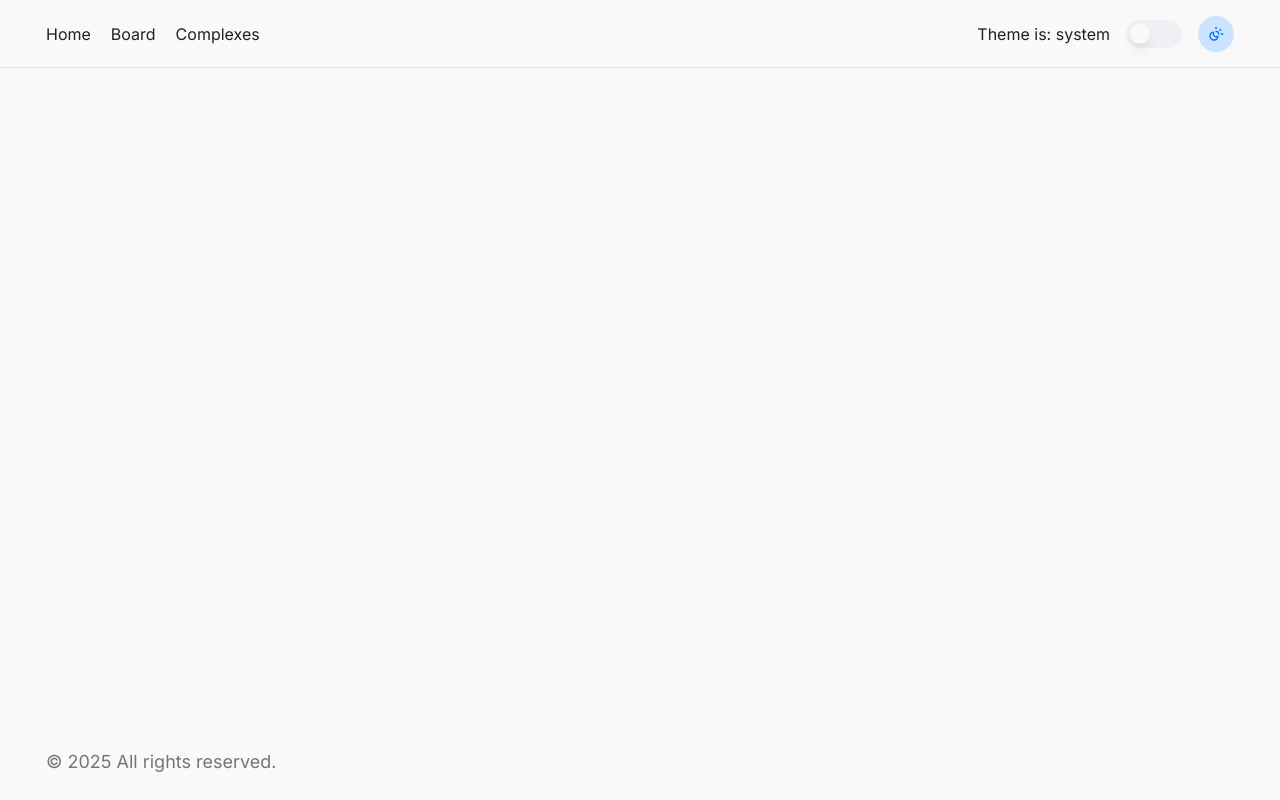
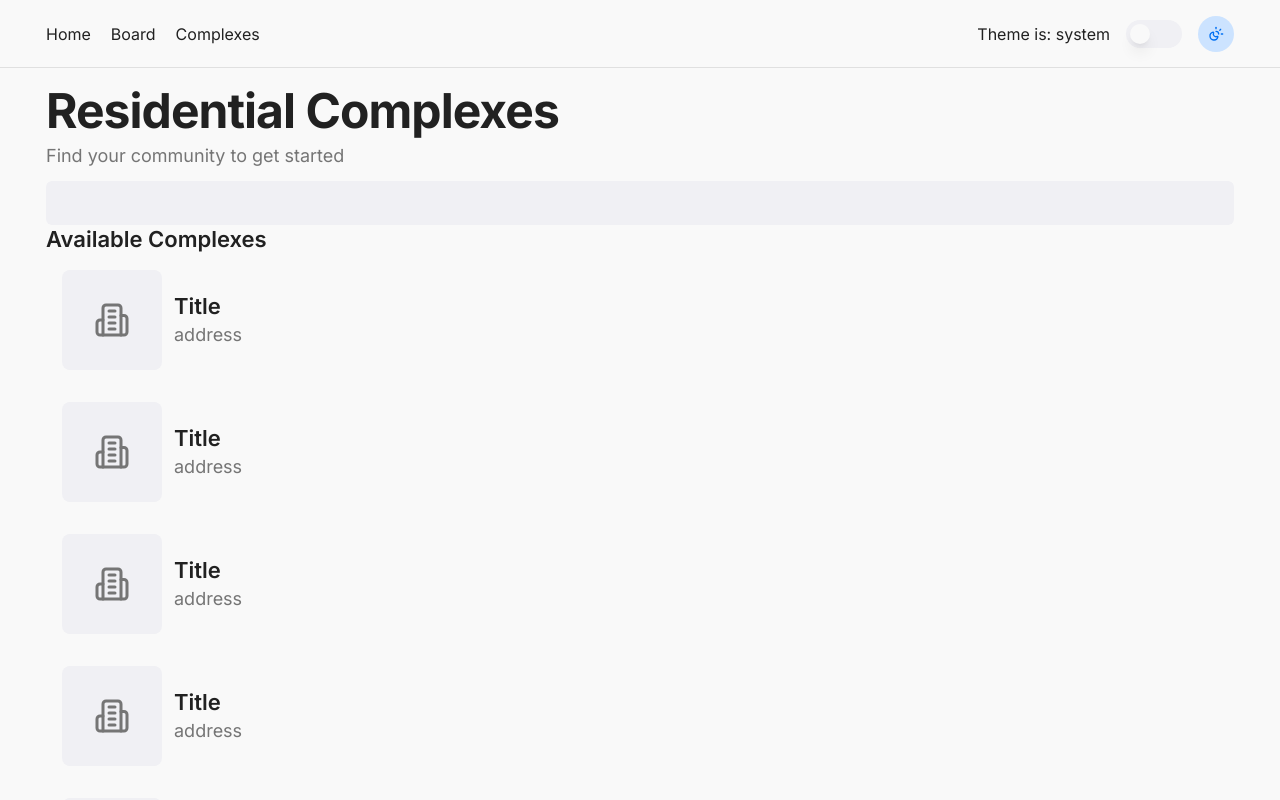
Before and after one commit to ianinazarenko/next-door, a Next.js app: page /complexes in a window 1280 px wide. Shown: the top 800 px of the page. Built offline with nearby package versions, Linux system fonts and the light colour scheme; no server answers; the database is empty.

Commit message:
feat: Add base complexes page
- ComplexesPage
- Complexes types
- Base DB query
- Base page components (not integrated yet)
- Mock post interface

```diff
--- a/app/complexes/[slug]/page.tsx
+++ b/app/complexes/[slug]/page.tsx
@@ -1,3 +1,4 @@
-export default function ComplexPage() {
-    return <div className={'page c-container'}>Complex Page with slug:</div>;
+export default async function ComplexPage({ params }: { params: Promise<{ slug: string }> }) {
+    const { slug } = await params;
+    return <div className={'page c-container'}>Complex Page with slug: {slug}</div>;
 }
--- a/app/complexes/page.tsx
+++ b/app/complexes/page.tsx
@@ -1,3 +1,28 @@
-export default function ComplexesPage() {
-    return <div className={'page c-container'}>Complexes Page</div>;
+import { IComplexBase } from '@/types/complexes';
+import s from './page.module.css';
+import CInput from '@/app/components/ui/CInput';
+import ComplexesList from '@/app/components/pages/complexes/ComplexesList';
+import { fetchComplexes } from '@/lib/queries';
+
+const TITLE = 'Residential Complexes';
+const DESC = 'Find your community to get started';
+
+export default async function ComplexesPage() {
+    const complexes: IComplexBase[] = await fetchComplexes({ limit: 10, offset: 0 });
+    console.log(complexes);
+
+    return (
+        <div className={`page c-container`}>
+            <div className={s.header}>
+                <h1 className={'h1'}>{TITLE}</h1>
+                <p className={'card-description'}>{DESC}</p>
+            </div>
+
+            <div>
+                <CInput />
+            </div>
+
+            <ComplexesList />
+        </div>
+    );
 }
--- /dev/null
+++ b/app/components/common/placeholders/ComplexesImgDefault.module.css
@@ -0,0 +1,15 @@
+.container {
+    display: flex;
+    align-items: center;
+    justify-content: center;
+    width: 10rem;
+    height: 10rem;
+    border-radius: var(--radius-card);
+    background-color: var(--bg-secondary);
+}
+
+.icon {
+    width: 3.6rem;
+    height: 3.6rem;
+    color: var(--text-secondary);
+}
--- /dev/null
+++ b/app/components/common/placeholders/ComplexesImgDefault.tsx
@@ -0,0 +1,10 @@
+import s from './ComplexesImgDefault.module.css';
+import { Building2 } from 'lucide-react';
+
+export default function ComplexesImgDefault() {
+    return (
+        <div className={s.container}>
+            <Building2 className={s.icon} />
+        </div>
+    );
+}
--- /dev/null
+++ b/app/components/pages/complexes/ComplexesCard.module.css
@@ -0,0 +1,6 @@
+.card {
+    display: flex;
+    align-items: center;
+    gap: var(--gap-card-mob);
+    padding: var(--p-card-mob);
+}
--- /dev/null
+++ b/app/components/pages/complexes/ComplexesCard.tsx
@@ -0,0 +1,29 @@
+import s from './ComplexesCard.module.css';
+import Image from 'next/image';
+import ComplexesImgDefault from '@/app/components/common/placeholders/ComplexesImgDefault';
+
+interface IProps {
+    title: string;
+    address: string;
+    img?: string;
+}
+
+export default function ComplexesCard({ title, address, img = '' }: IProps) {
+    return (
+        <div className={s.card}>
+            {img ? (
+                <Image
+                    src={img}
+                    alt={'Alt'}
+                />
+            ) : (
+                <ComplexesImgDefault />
+            )}
+
+            <div>
+                {title && <h3 className={'card-title'}>{title}</h3>}
+                {address && <p className={'card-description'}>{address}</p>}
+            </div>
+        </div>
+    );
+}
--- /dev/null
+++ b/app/components/pages/complexes/ComplexesList.tsx
@@ -0,0 +1,19 @@
+import ComplexesCard from '@/app/components/pages/complexes/ComplexesCard';
+
+const TITLE = 'Available Complexes';
+
+export default function ComplexesList() {
+    return (
+        <div>
+            <h2 className={'h4'}>{TITLE}</h2>
+
+            {[1, 2, 3, 4, 5, 6].map((item) => (
+                <ComplexesCard
+                    key={item}
+                    title={'Title'}
+                    address={'address'}
+                />
+            ))}
+        </div>
+    );
+}
--- /dev/null
+++ b/lib/queries.ts
@@ -0,0 +1,15 @@
+import { prisma } from '@/lib/db';
+
+export async function fetchComplexes({ limit, offset }: { limit: number; offset: number }) {
+    return prisma.complex.findMany({
+        select: {
+            id: true,
+            slug: true,
+            name: true,
+            address: true,
+        },
+        orderBy: { name: 'asc' },
+        take: limit,
+        skip: offset,
+    });
+}
--- /dev/null
+++ b/types/complexes.ts
@@ -0,0 +1,15 @@
+import { Post } from './posts';
+
+export interface IComplexBase {
+    id: string;
+    name: string;
+    slug: string;
+    address: string | null;
+}
+
+export interface IComplexFull extends IComplexBase {
+    metro: string | null;
+    description: string | null;
+    timeToMetro: string | null;
+    posts: Post[] | null;
+}
--- /dev/null
+++ b/types/posts.ts
@@ -0,0 +1,4 @@
+export interface Post {
+    // TODO: this is temp – update to db schema
+    id: string;
+}
```
